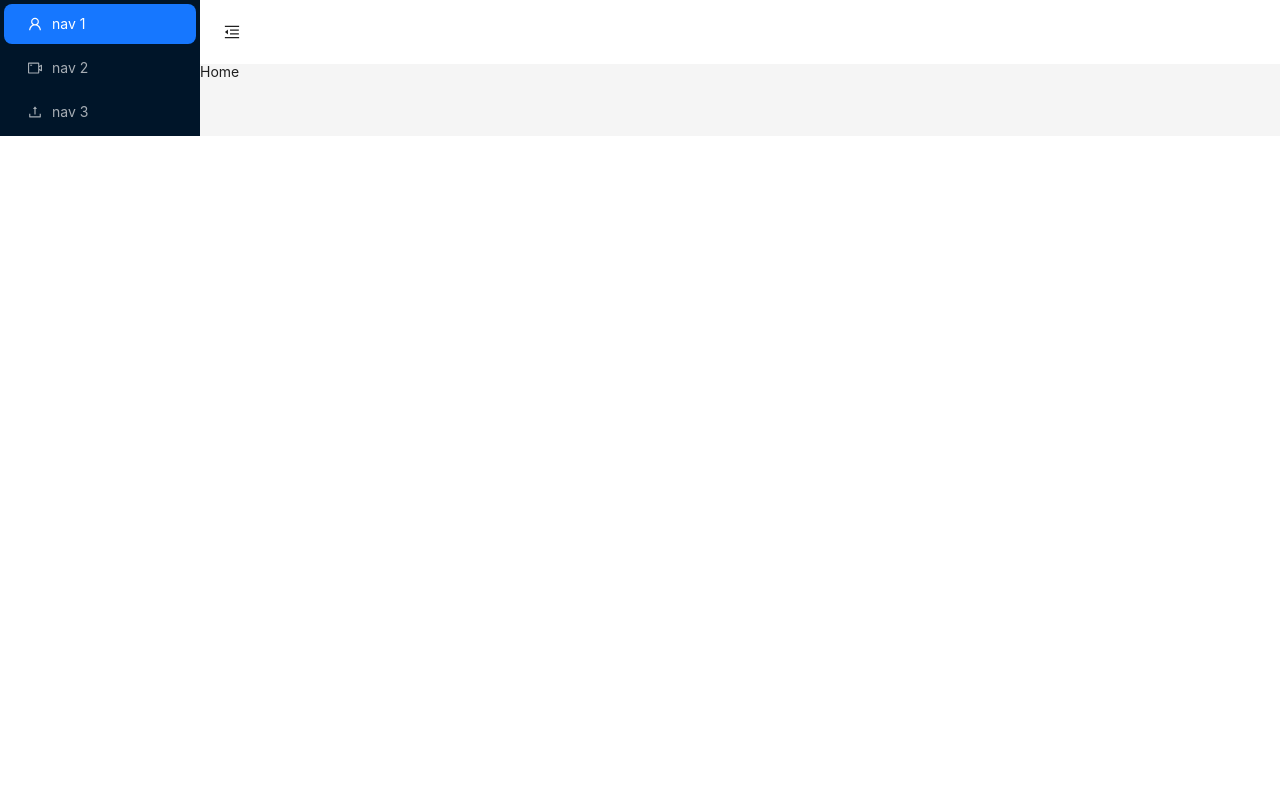
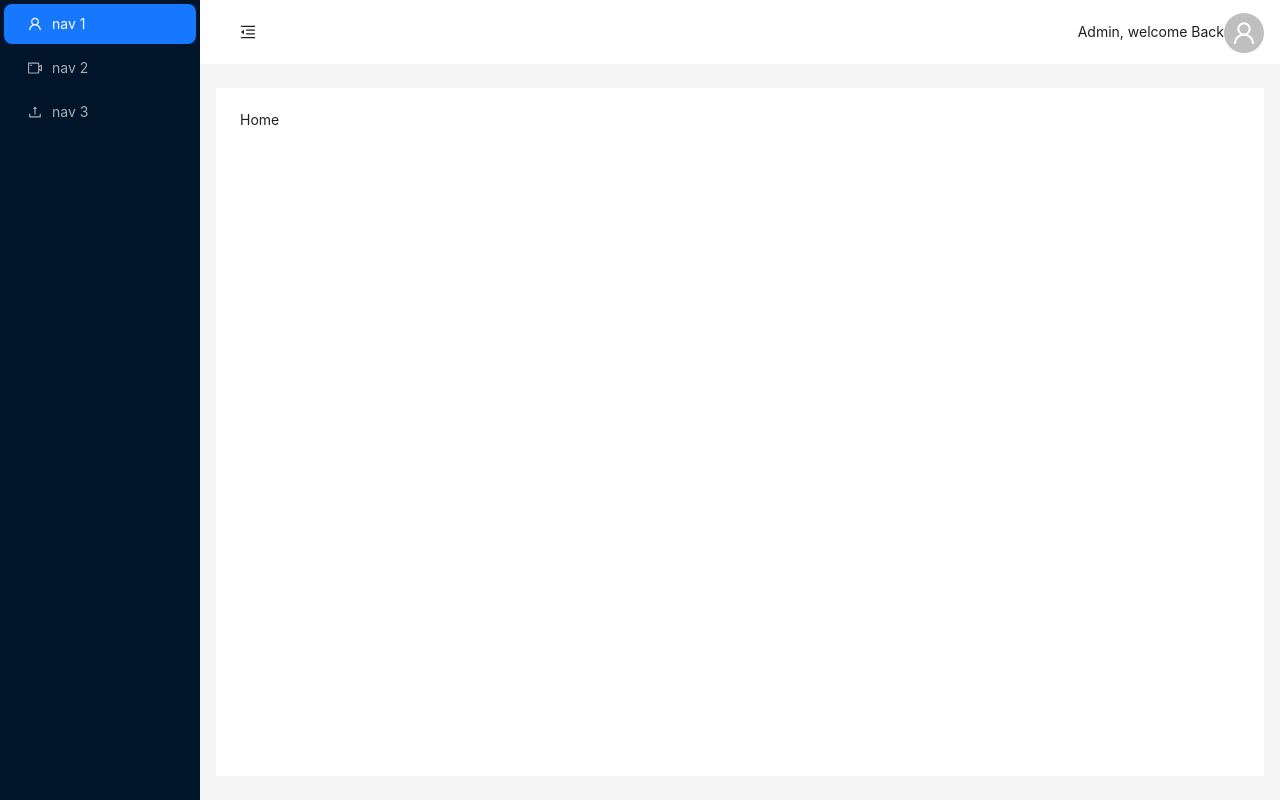
Before and after one commit to XiaobingHuang/xiaobing-react, a React (Create React App) app: page /home in a window 1280 px wide. Built offline with nearby package versions, Linux system fonts and the light colour scheme.

Commit message:
TopHeader

```diff
--- a/src/App.js
+++ b/src/App.js
@@ -2,11 +2,7 @@ import React from "react";
 import IndexRouter from "./router/IndexRouter";
 import "./App.css";
 function App() {
-  return (
-    <div>
-  <IndexRouter/>
-</div>
-  );
+  return <IndexRouter />;
 }
 
-export default App
+export default App;
--- a/src/components/TopHeader.js
+++ b/src/components/TopHeader.js
@@ -1,9 +1,13 @@
 import React, { useState } from 'react';
 import {
   MenuFoldOutlined,
-  MenuUnfoldOutlined
+  MenuUnfoldOutlined,
+  DownOutlined,
+  UserOutlined
 } from '@ant-design/icons';
-import { Layout, Menu, Button, theme } from 'antd';
+import { Layout, Menu, Button, theme, Dropdown, Space, Avatar } from 'antd';
+import type { MenuProps } from 'antd';
+
 
 const { Header, Sider, Content } = Layout;
 function TopHeader() {
@@ -11,22 +15,47 @@ function TopHeader() {
   const {
     token: { colorBgContainer },
   } = theme.useToken();
+  const items: MenuProps['items'] = [
+    {
+      key: '1',
+      label: (
+        <a target="_blank" rel="noopener noreferrer" href="https://www.antgroup.com">
+          Super manager
+        </a>
+      ),
+    },
+    {
+      key: '2',
+      danger: true,
+      label: 'Log out',
+    }
+  ]
   return (
     <div>
-       <Header style={{ padding: 0, background: colorBgContainer }}>
+      <Header style={{ padding: "0 16px", background: colorBgContainer }}>
         <Button
           type="text"
           icon={collapsed ? <MenuUnfoldOutlined /> : <MenuFoldOutlined />}
           onClick={() => setCollapsed(!collapsed)}
           style={{
-              fontSize: '16px',
+            fontSize: "16px",
             width: 64,
             height: 64,
           }}
         />
+        <div style={{ float: "right" }}>
+          <span>Admin, welcome Back</span>
+          <Dropdown menu={{ items }}>
+            <a>
+              <Space>
+              <Avatar icon={<UserOutlined />} size="large" />
+              </Space>
+            </a>
+          </Dropdown>
+        </div>
       </Header>
     </div>
-  )
+  );
 }
 
 export default TopHeader
--- a/src/router/IndexRouter.js
+++ b/src/router/IndexRouter.js
@@ -9,7 +9,7 @@ import {
   } from "react-router-dom";
 function IndexRouter() {
   return (
-    <div>
+
     <Router>
     <Switch>
          <Route path="/login" component={Login}/>
@@ -20,7 +20,7 @@ function IndexRouter() {
          }/>
      </Switch>
   </Router>
-</div>
+
   )
 }
 export default IndexRouter
--- /dev/null
+++ b/src/views/newsandbox/NewsSandBox.css
@@ -0,0 +1,9 @@
+.ant-layout-content{
+    margin: 24px 16px ;
+    padding: 24px;
+    background-color:#fff;
+ }
+
+#root,.ant-layout{
+    height: 100%;
+}
--- a/src/views/newsandbox/NewsSandBox.js
+++ b/src/views/newsandbox/NewsSandBox.js
@@ -7,6 +7,7 @@ import UserList from './user-manage/UserList'
 import RoleList from './right-manage/RoleList'
 import RightList from './right-manage/RightList'
 import NoPermission from './nopermisson/NoPermission'
+import './NewsSandBox.css'
 import {
   MenuFoldOutlined,
   MenuUnfoldOutlined,
@@ -19,12 +20,12 @@ import { Layout, Menu, Button, theme } from 'antd';
 const { Header, Sider, Content } = Layout;
 function NewsSandBox() {
   return (
-    <div>
     <Layout>
       <SideMenu></SideMenu>
       <Layout>
         <TopHeader></TopHeader>
-          <Content>
+        <Content
+        >
           <Switch>
             <Route path="/home" component={Home} />
             <Route path="/user-manage/list" component={UserList} />
@@ -36,7 +37,6 @@ function NewsSandBox() {
         </Content>
       </Layout>
     </Layout>
-    </div>
   );
 }
 
```
Also changed, not shown: src/App.css (line endings or trailing spaces). Lines whose indentation alone changed are shown as unchanged.
